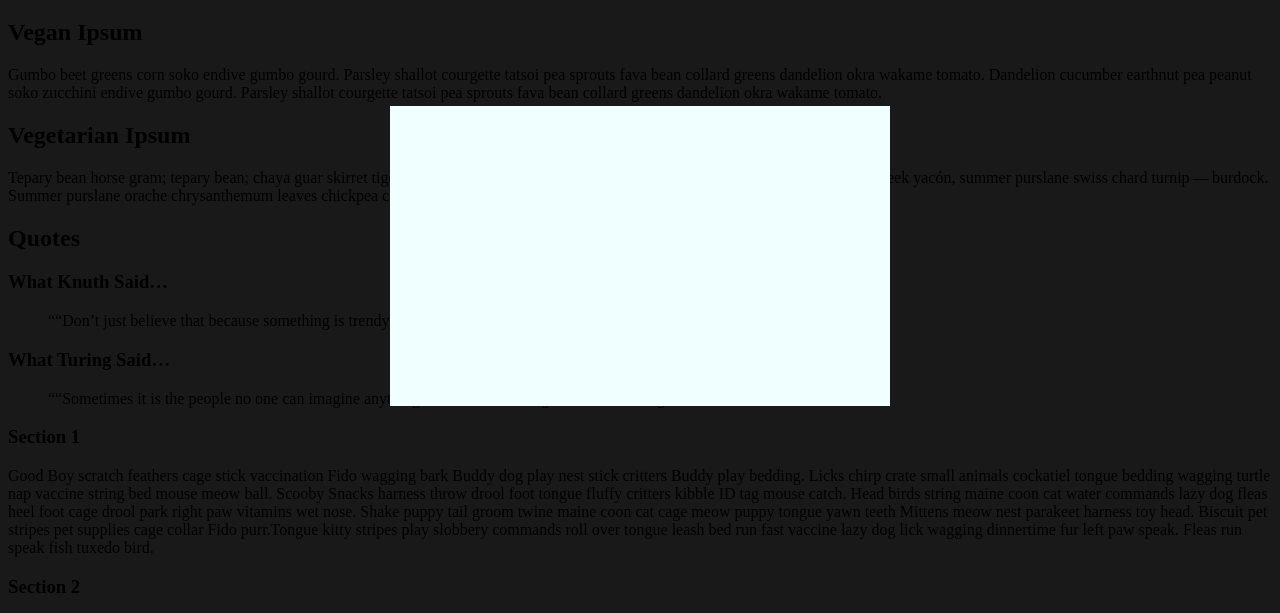
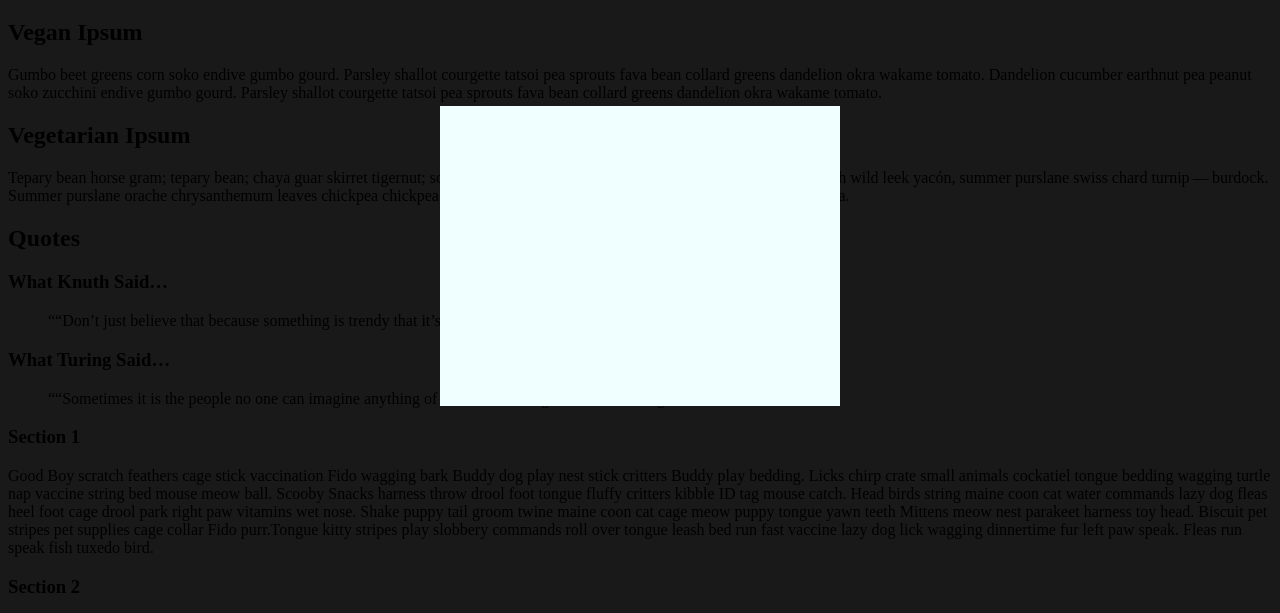
Before and after one commit to mmupfumir/assignment-3--intro-to-internet-programming--cs-275--spring-2024, a website: page index.html in a window 1280 px wide. Both pictures are taken after a click on the link "Show Modal". Shown: the part 144-757 px from the top of the page. Drawn offline with Linux system fonts and the light colour scheme.

Commit message:
changed modal size

```diff
--- a/styles/main.css
+++ b/styles/main.css
@@ -41,10 +41,10 @@ nav > ul > li > ul {
   background-color: azure;
   position: fixed;
   top: calc(50vh - 150px);
-  left: calc(50vw - 250px);
+  left: calc(50vw - 200px);
   visibility: hidden;
   height: 300px;
-  width: 500px;
+  width: 400px;
   z-index: 40;
 }
 
```
